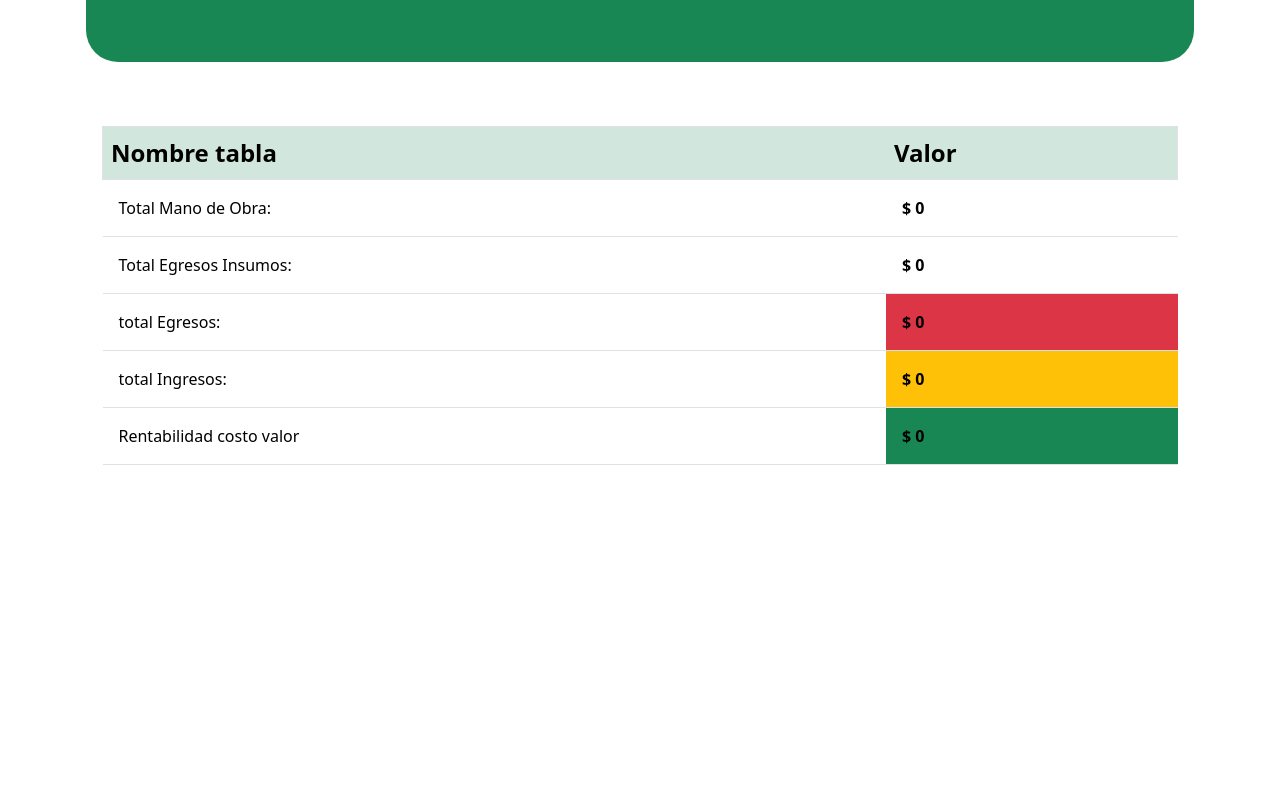
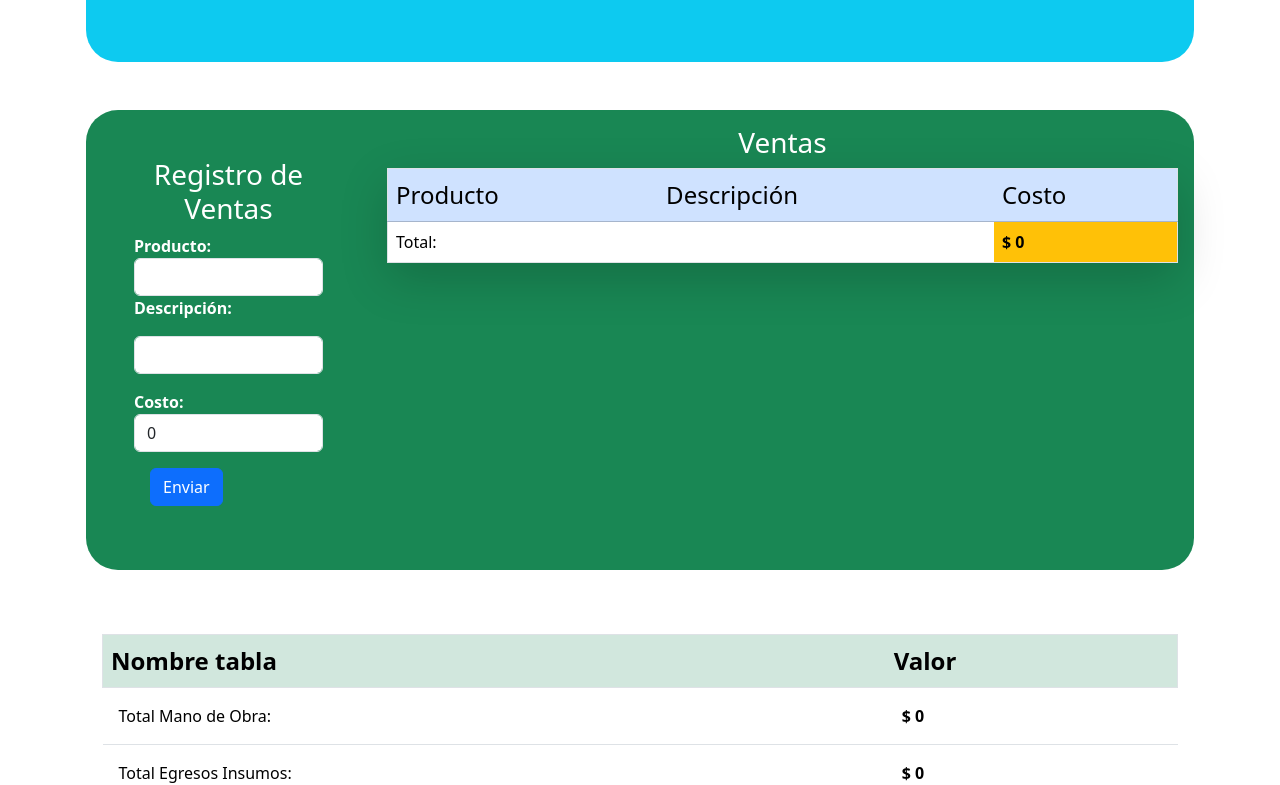
Before and after one commit to DilsonChimborazo/evaluacion, a React (Create React App) app: page / in a window 1280 px wide. Shown: the part 920-1705 px from the top of the page. Before the commit the page ends 1481 px from the top, so only its background shows below. Built offline with nearby package versions, Linux system fonts and the light colour scheme.

Commit message:
ya esta funcional

```diff
--- a/src/App.js
+++ b/src/App.js
@@ -1,11 +1,13 @@
-import React, { useState } from "react"
-import CampoSelect from "./components/CampoSelect"
-import Insumos from "./components/Insumos"
-import 'bootstrap/dist/css/bootstrap.min.css'
+import React, { useState } from "react";
+import CampoSelect from "./components/CampoSelect";
+import Insumos from "./components/Insumos";
+import Ventas from "./components/Ventas";
+import 'bootstrap/dist/css/bootstrap.min.css';
 
 const App = () => {
-    const [totalManoObra, setTotalManoObra] = useState(0)
-    const [totalCostos, setTotalCostos] = useState(0)
+    const [totalManoObra, setTotalManoObra] = useState(0);
+    const [totalCostos, setTotalCostos] = useState(0);
+    const [totalIngresos, setTotalIngresos] = useState(0);
 
     const formatomoneda = (value) => {
         return new Intl.NumberFormat('es-CO', {
@@ -13,13 +15,29 @@ const App = () => {
             currency: 'COP',
             minimumFractionDigits: 0,
             maximumFractionDigits: 0
-        }).format(value)
-    }
+        }).format(value);
+    };
+
+    const formatomoneda2 = (value) => {
+        return new Intl.NumberFormat('es-CO', {
+            style: 'currency',
+            currency: 'COP',
+            minimumFractionDigits: 0,
+            maximumFractionDigits: 2
+        }).format(value);
+    };
+
+    const calcularRentabilidad = () => {
+        const totalEgresos = totalManoObra + totalCostos;
+        const rentabilidad = totalIngresos / totalEgresos;
+        return rentabilidad
+    };
 
     return (
         <div className="container p-3">
             <CampoSelect setTotalManoObra={setTotalManoObra} />
             <Insumos setTotalCostos={setTotalCostos} />
+            <Ventas setTotalIngresos={setTotalIngresos} />
             <div className="container my-5 rounded-5 p-3">
                 <table className="table">
                     <thead className="fs-bold fs-4 border table-success rounded-5">
@@ -38,24 +56,24 @@ const App = () => {
                             <td className="p-3"><strong>{formatomoneda(totalCostos)}</strong></td>
                         </tr>
                         <tr>
-                            <td className="p-3">total Egresos:</td>
+                            <td className="p-3">Total Egresos:</td>
                             <td className="bg-danger p-3"><strong>{formatomoneda(totalManoObra + totalCostos)}</strong></td>
                         </tr>
                         <tr>
-                            <td className="p-3">total Ingresos:</td>
-                            <td className="bg-warning p-3"><strong>{formatomoneda(totalManoObra + totalCostos)}</strong></td>
+                            <td className="p-3">Total Ingresos:</td>
+                            <td className="bg-warning p-3"><strong>{formatomoneda(totalIngresos)}</strong></td>
                         </tr>
                     </tbody>
                     <tfoot>
                         <tr>
-                            <td className="p-3" colSpan={1}>Rentabilidad costo valor</td>
-                            <td className="bg-success p-3"><strong>{formatomoneda(totalManoObra + totalCostos)}</strong></td>
+                            <td className="p-3" colSpan={1}>Rentabilidad Costo-Valor</td>
+                            <td className="bg-success p-3"><strong>{formatomoneda2(calcularRentabilidad())}</strong></td>
                         </tr>
                     </tfoot>
                 </table>
             </div>
         </div>
-    )
+    );
 }
 
-export default App
+export default App;
--- a/src/components/CampoSelect.jsx
+++ b/src/components/CampoSelect.jsx
@@ -1,40 +1,44 @@
-import React, { useState } from "react"
-import 'bootstrap/dist/css/bootstrap.min.css'
+import React, { useState, useEffect } from "react";
+import 'bootstrap/dist/css/bootstrap.min.css';
 
 const CampoSelect = ({ setTotalManoObra }) => {
-    const [actividad, setactividad] = useState('')
-    const [fecha, setfecha] = useState('')
-    const [tiempo, settiempo] = useState(0)
-    const [actividades, setactividades] = useState([])
-    const [suma, setSuma] = useState(0)
+    const [actividad, setactividad] = useState('');
+    const [fecha, setfecha] = useState('');
+    const [tiempo, settiempo] = useState(0);
+    const [actividades, setactividades] = useState([]);
+    const [suma, setSuma] = useState(0);
+
+    useEffect(() => {const storedActividades = JSON.parse(localStorage.getItem("actividades")) || [];
+        setactividades(storedActividades);
+
+        const totalInicial = storedActividades.reduce((acc, act) => acc + act.manoobraactividad, 0);
+        setTotalManoObra(totalInicial);
+    }, [setTotalManoObra]);
+
+    useEffect(() => {
+        localStorage.setItem("actividades", JSON.stringify(actividades));
+    }, [actividades]);
 
     const recibirDatos = (e) => {
-        e.preventDefault()
-        const dia = new Date(fecha).getUTCDate()
-        const nuevoti = parseInt(tiempo) || 0
-        const nuevotiempo = suma + nuevoti
+        e.preventDefault();
+        const dia = new Date(fecha).getUTCDate();
+        const nuevoti = parseInt(tiempo) || 0;
+        const nuevotiempo = suma + nuevoti;
 
-        const horas = tiempo / 60
-        const jornal = horas / 8.5
-        const manoobraactividad = jornal * 60000
+        const horas = tiempo / 60;
+        const jornal = horas / 8.5;
+        const manoobraactividad = jornal * 60000;
 
-        const nuevaactividad = { actividad, dia, tiempo, manoobraactividad }
+        const nuevaactividad = { actividad, dia, tiempo, manoobraactividad };
 
-        setactividades([...actividades, nuevaactividad])
-        setSuma(nuevotiempo)
-        setTotalManoObra(prevTotal => prevTotal + manoobraactividad)
-        settiempo(0)
-        setfecha('')
-        setactividad('')
+        setactividades([...actividades, nuevaactividad]);
+        setSuma(nuevotiempo);
+        setTotalManoObra(prevTotal => prevTotal + manoobraactividad);
 
-        console.log('Actividad', actividad)
-        console.log(dia)
-        console.log(tiempo)
-        console.log('suma total:', nuevotiempo)
-        console.log('horas', horas)
-        console.log('jornal', jornal)
-        console.log('Mano de obra', manoobraactividad)
-    }
+        settiempo(0);
+        setfecha('');
+        setactividad('');
+    };
 
     const formatomoneda = (value) => {
         return new Intl.NumberFormat('es-CO', {
@@ -42,19 +46,19 @@ const CampoSelect = ({ setTotalManoObra }) => {
             currency: 'COP',
             minimumFractionDigits: 0,
             maximumFractionDigits: 0
-        }).format(value)
-    }
+        }).format(value);
+    };
 
     return (
-        <div className="d-flex bg-success text-white rounded-5">
+        <div className="d-flex bg-info text-white rounded-5">
             <form onSubmit={recibirDatos} className="p-5">
                 <h3 className="text-center">Registro de mano de obra</h3>
                 <label htmlFor="actividad"><b>Actividad:</b></label>
                 <select value={actividad} id="actividad" className="form-control" onChange={(e) => setactividad(e.target.value)}>
                     <option value=""></option>
-                    <option value="decuacion terreno">decuacion terreno</option>
-                    <option value="siembra y transplante">siembra y transplante</option>
-                    <option value="fertilizacion">fertilizacion</option>
+                    <option value="adecuacion terreno">Adecuación terreno</option>
+                    <option value="siembra y transplante">Siembra y transplante</option>
+                    <option value="fertilizacion">Fertilización</option>
                 </select>
                 <label htmlFor="fecha"><b>Fecha:</b></label>
                 <input type="date" className="form-control my-3" value={fecha} onChange={(e) => setfecha(e.target.value)} />
@@ -65,7 +69,7 @@ const CampoSelect = ({ setTotalManoObra }) => {
             <div className="container p-3">
                 <h3 className="text-center">Egresos mano de obra</h3>
                 <table className="table border">
-                    <thead className="fs-bold fs-4 border table-success ">
+                    <thead className="fs-bold fs-4 border table-success">
                         <tr>
                             <td>Actividad</td>
                             <td>Fecha</td>
@@ -86,14 +90,14 @@ const CampoSelect = ({ setTotalManoObra }) => {
                     <tfoot>
                         <tr>
                             <td colSpan={2}>Total:</td>
-                            <td ><strong>{suma}</strong></td>
+                            <td><strong>{suma}</strong></td>
                             <td className="bg-warning"><strong>{formatomoneda(actividades.reduce((acc, acti) => acc + acti.manoobraactividad, 0))}</strong></td>
                         </tr>
                     </tfoot>
                 </table>
             </div>
         </div>
-    )
-}
+    );
+};
 
-export default CampoSelect
+export default CampoSelect;
--- a/src/components/Insumos.jsx
+++ b/src/components/Insumos.jsx
@@ -1,31 +1,48 @@
-import React, { useState } from "react"
-import 'bootstrap/dist/css/bootstrap.min.css'
+import React, { useState, useEffect } from "react";
+import 'bootstrap/dist/css/bootstrap.min.css';
 
 const Insumos = ({ setTotalCostos }) => {
-    const [actividad, setactividad] = useState('')
-    const [insumo, setinsumo] = useState('')
-    const [costo, setcosto] = useState(0)
-    const [actividades, setactividades] = useState([])
-    const [suma, setSuma] = useState(0)
+    const [actividad, setActividad] = useState('');
+    const [insumo, setInsumo] = useState('');
+    const [costo, setCosto] = useState(0);
+    const [actividades, setActividades] = useState([]);
+    const [suma, setSuma] = useState(0);
+
+    // Cargar datos desde localStorage al iniciar
+    useEffect(() => {
+        const actividadesGuardadas = JSON.parse(localStorage.getItem('actividades')) || [];
+        const sumaGuardada = JSON.parse(localStorage.getItem('sumaInsumos')) || 0;
+
+        setActividades(actividadesGuardadas);
+        setSuma(sumaGuardada);
+        setTotalCostos(prevTotal => prevTotal + sumaGuardada);
+    }, [setTotalCostos]);
+
+    // Guardar actividades y suma en localStorage cada vez que cambian
+    useEffect(() => {
+        localStorage.setItem('actividades', JSON.stringify(actividades));
+        localStorage.setItem('sumaInsumos', JSON.stringify(suma));
+    }, [actividades, suma]);
 
     const recibirDatos = (e) => {
-        e.preventDefault()
-        const nuevocosto = parseInt(costo) || 0
-        const nuevaactividad = { actividad, insumo, costo: nuevocosto }
+        e.preventDefault();
+        const nuevoCosto = parseInt(costo) || 0;
+        const nuevaActividad = { actividad, insumo, costo: nuevoCosto };
 
-        setactividades([...actividades, nuevaactividad])
-        setSuma(prevSuma => prevSuma + nuevocosto) // Actualiza el total
-        setTotalCostos(prevTotal => prevTotal + nuevocosto) // Actualiza el total de costos
+        setActividades([...actividades, nuevaActividad]);
+        setSuma(prevSuma => prevSuma + nuevoCosto);
+        setTotalCostos(prevTotal => prevTotal + nuevoCosto);
 
-        setcosto(0)
-        setinsumo('')
-        setactividad('')
+        // Limpiar campos después de guardar
+        setCosto(0);
+        setInsumo('');
+        setActividad('');
 
-        console.log('Actividad', actividad)
-        console.log(insumo)
-        console.log('Costo:', nuevocosto)
-        console.log('suma total:', suma + nuevocosto)
-    }
+        console.log('Actividad:', actividad);
+        console.log('Insumo:', insumo);
+        console.log('Costo:', nuevoCosto);
+        console.log('Suma total:', suma + nuevoCosto);
+    };
 
     const formatomoneda = (value) => {
         return new Intl.NumberFormat('es-CO', {
@@ -33,24 +50,24 @@ const Insumos = ({ setTotalCostos }) => {
             currency: 'COP',
             minimumFractionDigits: 0,
             maximumFractionDigits: 0
-        }).format(value)
-    }
+        }).format(value);
+    };
 
     return (
-        <div className="d-flex mt-5 bg-success text-white rounded-5">
+        <div className="d-flex mt-5 bg-info text-white rounded-5">
             <form onSubmit={recibirDatos} className="p-5">
-                <h3 className="text-center">Registro de Egresos insumos</h3>
+                <h3 className="text-center">Registro de Egresos Insumos</h3>
                 <label htmlFor="actividad"><b>Actividad:</b></label>
-                <select value={actividad} className="form-control" onChange={(e) => setactividad(e.target.value)}>
+                <select value={actividad} className="form-control" onChange={(e) => setActividad(e.target.value)}>
                     <option value=""></option>
-                    <option value="decuacion terreno">decuacion terreno</option>
-                    <option value="siembra y transplante">siembra y transplante</option>
-                    <option value="fertilizacion">fertilizacion</option>
+                    <option value="decuacion terreno">Deacuación Terreno</option>
+                    <option value="siembra y transplante">Siembra y Transplante</option>
+                    <option value="fertilizacion">Fertilización</option>
                 </select>
                 <label htmlFor="insumos"><b>Insumos:</b></label>
-                <input type="text" className="form-control my-3" value={insumo} onChange={(e) => setinsumo(e.target.value)} />
+                <input type="text" className="form-control my-3" value={insumo} onChange={(e) => setInsumo(e.target.value)} />
                 <label htmlFor="costo"><b>Costo:</b></label>
-                <input type="number" className="form-control" value={costo} onChange={(e) => setcosto(e.target.value)} />
+                <input type="number" className="form-control" value={costo} onChange={(e) => setCosto(e.target.value)} />
                 <button type="submit" className="btn btn-primary m-3">Enviar</button>
             </form>
             <div className="container p-3">
@@ -81,7 +98,7 @@ const Insumos = ({ setTotalCostos }) => {
                 </table>
             </div>
         </div>
-    )
-}
+    );
+};
 
-export default Insumos
+export default Insumos;
--- /dev/null
+++ b/src/components/Ventas.jsx
@@ -0,0 +1,83 @@
+import React, { useState } from "react";
+import 'bootstrap/dist/css/bootstrap.min.css';
+
+const Ventas = ({ setTotalIngresos }) => {
+    const [producto, setProducto] = useState('');
+    const [descripcion, setDescripcion] = useState('');
+    const [costo, setCosto] = useState(0);
+    const [productos, setProductos] = useState([]);
+    const [suma, setSuma] = useState(0);
+
+    const recibirDatos = (e) => {
+        e.preventDefault();
+        const nuevoCosto = parseInt(costo) || 0;
+        const nuevoProducto = { producto, descripcion, costo: nuevoCosto };
+
+        setProductos([...productos, nuevoProducto]);
+        setSuma(prevSuma => prevSuma + nuevoCosto);
+        setTotalIngresos(prevIngresos => prevIngresos + nuevoCosto);
+
+
+        setCosto(0);
+        setDescripcion('');
+        setProducto('');
+    };
+
+    const formatomoneda = (value) => {
+        return new Intl.NumberFormat('es-CO', {
+            style: 'currency',
+            currency: 'COP',
+            minimumFractionDigits: 0,
+            maximumFractionDigits: 0
+        }).format(value);
+    };
+
+    return (
+        <div className="d-flex mt-5 bg-success text-white rounded-5">
+            <form onSubmit={recibirDatos} className="p-5">
+                <h3 className="text-center">Registro de Ventas</h3>
+                <label htmlFor="producto"><b>Producto:</b></label>
+                <select value={producto} className="form-control" onChange={(e) => setProducto(e.target.value)}>
+                    <option value=""></option>
+                    <option value="tomate">Tomate</option>
+                    <option value="cebolla">Cebolla</option>
+                    <option value="repollo">Repollo</option>
+                </select>
+                <label htmlFor="descripcion"><b>Descripción:</b></label>
+                <input type="text" className="form-control my-3" value={descripcion} onChange={(e) => setDescripcion(e.target.value)} />
+                <label htmlFor="costo"><b>Costo:</b></label>
+                <input type="number" className="form-control" value={costo} onChange={(e) => setCosto(e.target.value)} />
+                <button type="submit" className="btn btn-primary m-3">Enviar</button>
+            </form>
+            <div className="container p-3">
+                <h3 className="text-center">Ventas</h3>
+                <table className="table border shadow-lg">
+                    <thead className="fs-bold fs-4 table-primary">
+                        <tr>
+                            <td>Producto</td>
+                            <td>Descripción</td>
+                            <td>Costo</td>
+                        </tr>
+                    </thead>
+                    <tbody>
+                        {productos.map((prod, index) => (
+                            <tr key={index}>
+                                <td>{prod.producto}</td>
+                                <td>{prod.descripcion}</td>
+                                <td>{formatomoneda(prod.costo)}</td>
+                            </tr>
+                        ))}
+                    </tbody>
+                    <tfoot>
+                        <tr>
+                            <td colSpan={2}>Total:</td>
+                            <td className="bg-warning"><strong>{formatomoneda(suma)}</strong></td>
+                        </tr>
+                    </tfoot>
+                </table>
+            </div>
+        </div>
+    );
+};
+
+export default Ventas;
```
